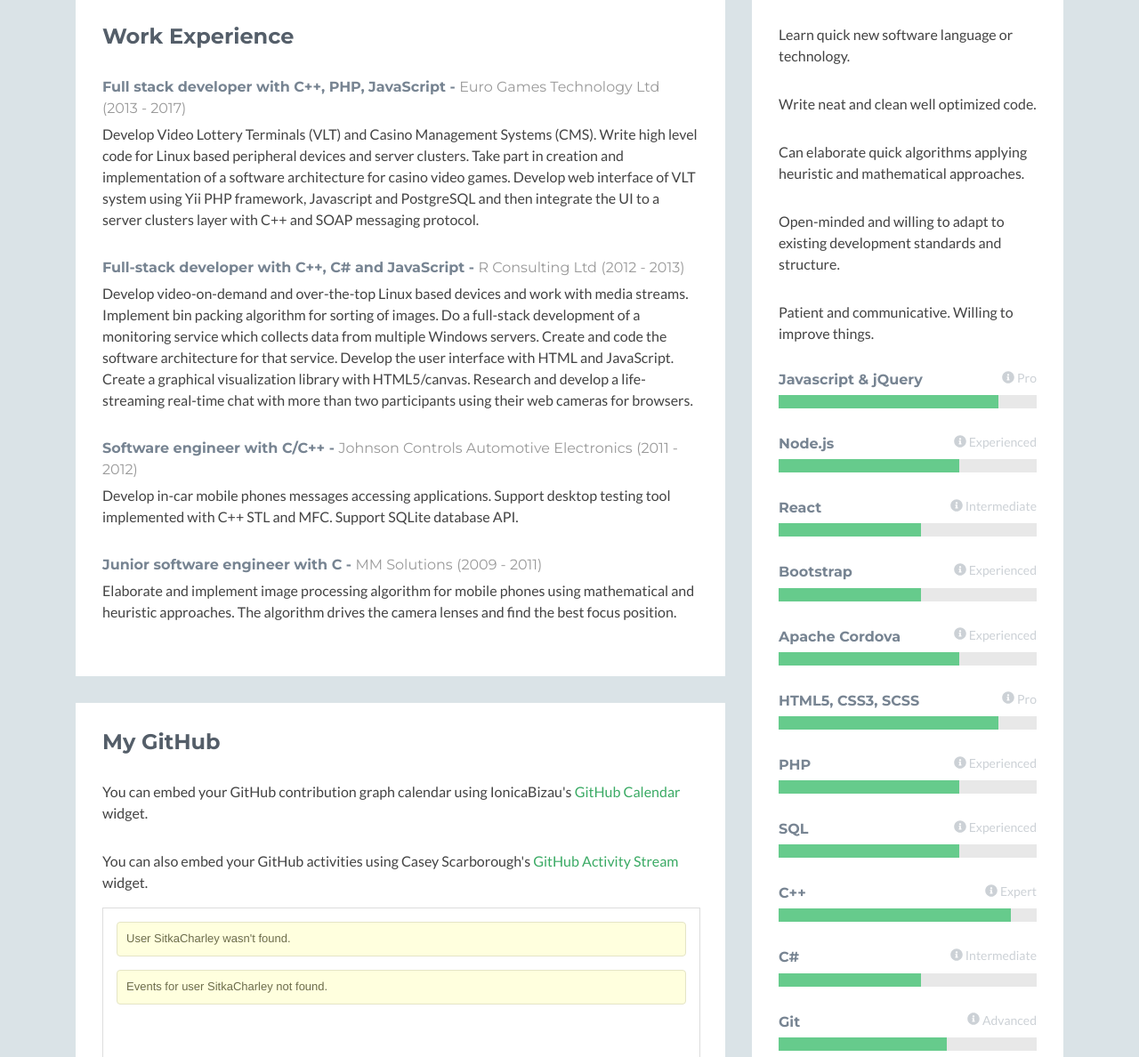
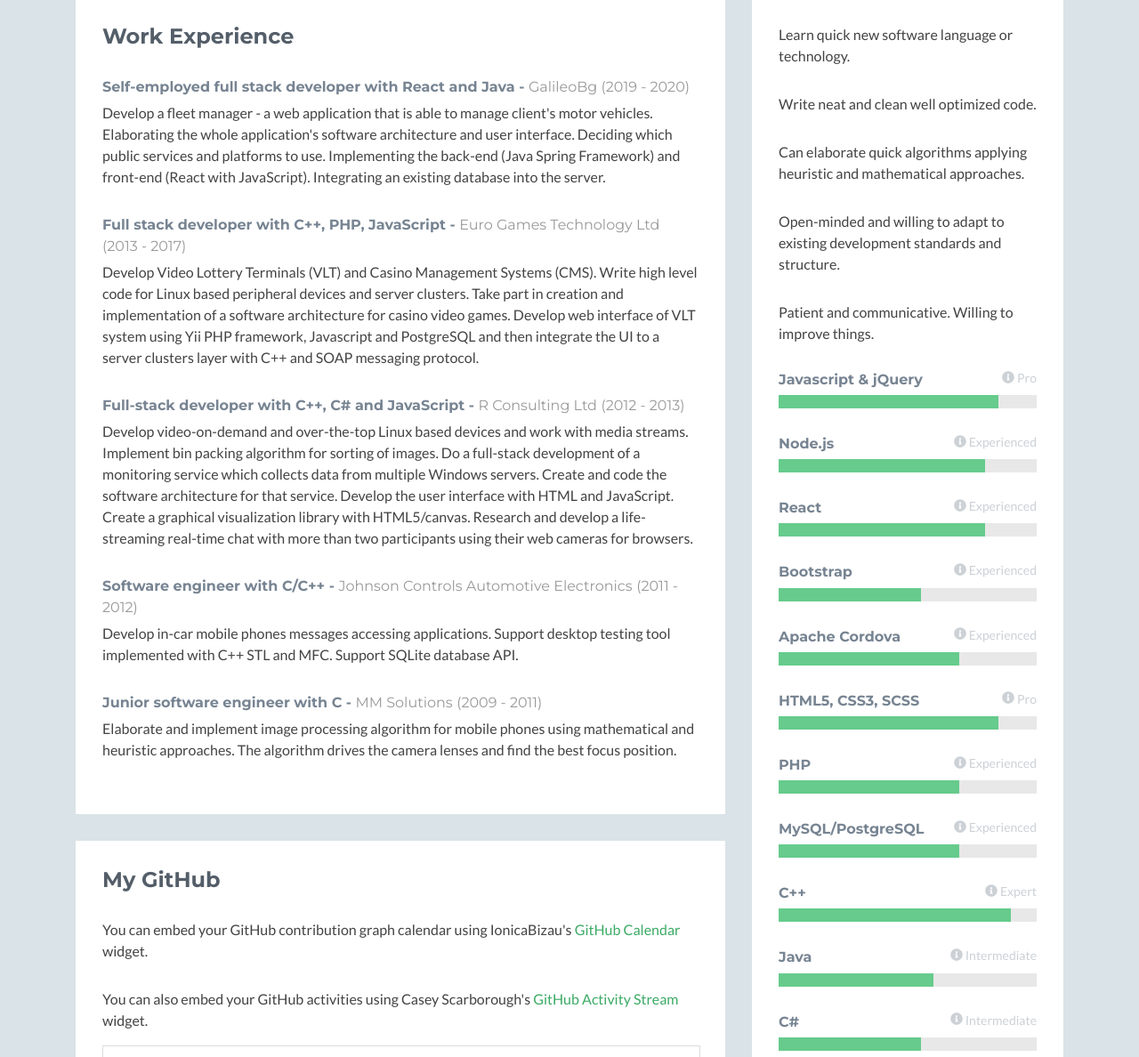
Before and after one commit to SitkaCharley/portfolio, a website: page index.html in a window 1280 px wide. Shown: the part 894-2082 px from the top of the page at 89% size. Drawn offline with nearby package versions, Linux system fonts and the light colour scheme; no server answers; some icons are missing.

Commit message:
Update skills - add Java and update React and Nodejs. Add GalileoBg project to Work Experience

```diff
--- a/index.html
+++ b/index.html
@@ -67,6 +67,10 @@
                     <div class="section-inner">
                         <h2 class="heading">Work Experience</h2>
                         <div class="content">
+                            <div class="item">
+                                <h3 class="title">Self-employed full stack developer with React and Java - <span class="place"><a href="https://www.galileobg.com/">GalileoBg   </a></span> <span class="year">(2019 - 2020)</span></h3>
+                                <p>Develop a fleet manager - a web application that is able to manage client's motor vehicles. Elaborating the whole application's software architecture and user interface. Deciding which public services and platforms to use. Implementing the back-end (Java Spring Framework) and front-end (React with JavaScript). Integrating an existing database into the server.</p>
+                            </div><!--//item-->
                             <div class="item">
                                 <h3 class="title">Full stack developer with C++, PHP, JavaScript - <span class="place"><a href="https://egt-bg.com">Euro Games Technology Ltd   </a></span> <span class="year">(2013 - 2017)</span></h3>
                                 <p>Develop Video Lottery Terminals (VLT) and Casino Management Systems (CMS). Write high level code for Linux based peripheral devices and server clusters. Take part in creation and implementation of a software architecture for casino video games. Develop web interface of VLT system using Yii PHP framework, Javascript and PostgreSQL and then integrate the UI to a server clusters layer with C++ and SOAP messaging protocol.</p>
@@ -146,15 +150,15 @@
                                 <div class="item">
                                     <h3 class="level-title">Node.js<span class="level-label" data-toggle="tooltip" data-placement="left" data-animation="true" title="Mostly non-commersial, even though rich experience on personal projects."><i class="fas fa-info-circle"></i>Experienced</span></h3>
                                     <div class="level-bar">
-                                        <div class="level-bar-inner" data-level="70%">
+                                        <div class="level-bar-inner" data-level="80%">
                                         </div>
                                     </div><!--//level-bar-->
                                 </div><!--//item-->
 
                                 <div class="item">
-                                    <h3 class="level-title">React<span class="level-label" data-toggle="tooltip" data-placement="left" data-animation="true" title="Non-commersial experience."><i class="fas fa-info-circle"></i>Intermediate</span></h3>
+                                    <h3 class="level-title">React<span class="level-label" data-toggle="tooltip" data-placement="left" data-animation="true" title="About an year of commercial experience rather with react functional than with class components."><i class="fas fa-info-circle"></i>Experienced</span></h3>
                                     <div class="level-bar">
-                                        <div class="level-bar-inner" data-level="55%">
+                                        <div class="level-bar-inner" data-level="80%">
                                         </div>
                                     </div><!--//level-bar-->
                                 </div><!--//item-->
@@ -192,7 +196,7 @@
                                 </div><!--//item-->
 
                                 <div class="item">
-                                    <h3 class="level-title">SQL<span class="level-label" data-toggle="tooltip" data-placement="left" data-animation="true" title="More than 3 years of commercial experience with PostgreSQL."><i class="fas fa-info-circle"></i>Experienced</span></h3>
+                                    <h3 class="level-title">MySQL/PostgreSQL<span class="level-label" data-toggle="tooltip" data-placement="left" data-animation="true" title="More than 3 years of commercial experience with PostgreSQL."><i class="fas fa-info-circle"></i>Experienced</span></h3>
                                     <div class="level-bar">
                                         <div class="level-bar-inner" data-level="70%">
                                         </div>
@@ -203,6 +207,14 @@
                                     <h3 class="level-title">C++<span class="level-label" data-toggle="tooltip" data-placement="left" data-animation="true" title="6 years of commercial experience."><i class="fas fa-info-circle"></i>Expert</span></h3>
                                     <div class="level-bar">
                                         <div class="level-bar-inner" data-level="90%">
+                                        </div>
+                                    </div><!--//level-bar-->
+                                </div><!--//item-->
+
+                                <div class="item">
+                                    <h3 class="level-title">Java<span class="level-label" data-toggle="tooltip" data-placement="left" data-animation="true" title="1 year of commercial experience."><i class="fas fa-info-circle"></i>Intermediate</span></h3>
+                                    <div class="level-bar">
+                                        <div class="level-bar-inner" data-level="60%">
                                         </div>
                                     </div><!--//level-bar-->
                                 </div><!--//item-->
```
